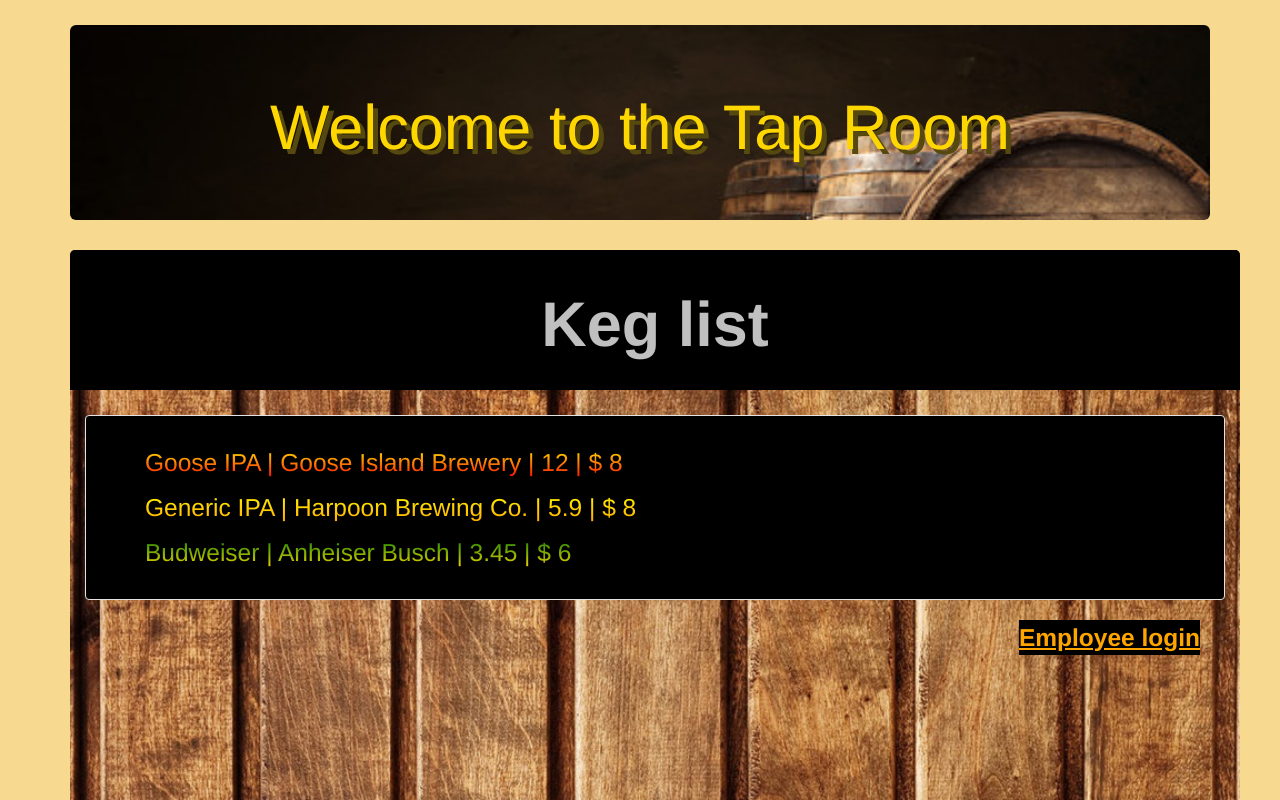
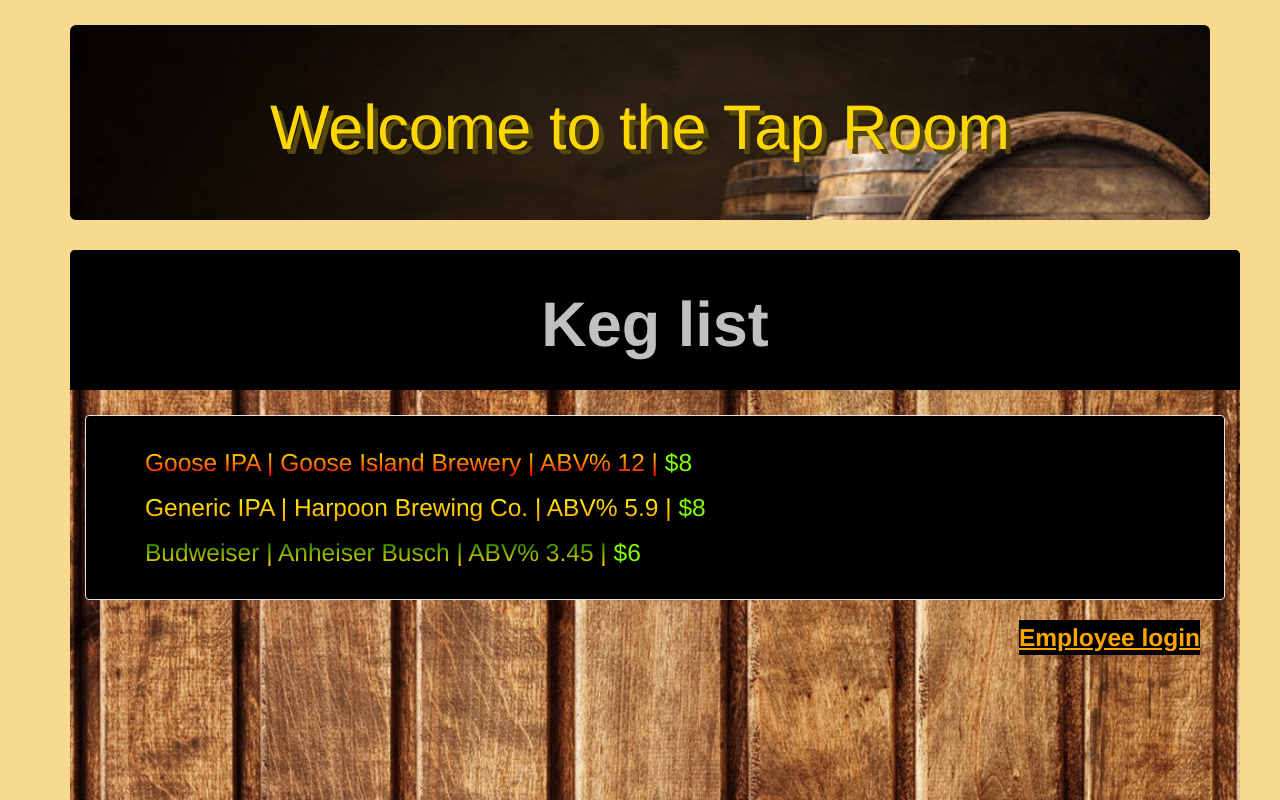
Before and after one commit to masenmatthews/Angular-JS_TapRoom, an Angular app: page / in a window 1280 px wide. Shown: the top 800 px of the page. Built offline with nearby package versions, Linux system fonts and the light colour scheme.

Commit message:
Change beer price and ABV styles

```diff
--- a/src/app/app.component.css
+++ b/src/app/app.component.css
@@ -1,3 +1,11 @@
 .jumbotron {
     color: gold;
 }
+
+.cheapBeer {
+  color: purple;
+}
+
+.goodBeer {
+  color: silver;
+}
--- a/src/app/app.component.html
+++ b/src/app/app.component.html
@@ -33,7 +33,7 @@
       <div *ngIf="showForm">
         <app-new-keg (sendKeg)="addKeg($event)"></app-new-keg>
       </div>
-      <app-edit-keg [childSelectedKeg2] = 'selectedKeg2' (clickedDone)="finishedEditing()" (clickedDelete)="deleteKeg()"></app-edit-keg>
+      <app-edit-keg [childSelectedKeg2] = 'selectedKeg2' (clickedDone)="finishedEditing()" (clickedDelete)="deleteKeg()">where am i?</app-edit-keg>
     </div>
   </div>
 
--- a/src/app/keg-list/keg-list.component.css
+++ b/src/app/keg-list/keg-list.component.css
@@ -40,6 +40,14 @@
   -webkit-text-fill-color: transparent;
 }
 
+.cheapBeer {
+  color: chartreuse;
+}
+
+.goodBeer {
+  /*color:  rgb(252, 155, 212);*/
+  color: magenta;
+}
 
 #sidebar {
   border-radius: 5px 5px 0 0;
--- a/src/app/keg-list/keg-list.component.html
+++ b/src/app/keg-list/keg-list.component.html
@@ -13,17 +13,17 @@
         <div *ngIf="currentKeg.abv > 8; then darkest"></div>
 
         <ng-template #light>
-          <li class="abv1" (click)="kegClicked(currentKeg)">{{currentKeg.name}} | {{currentKeg.brand}} | {{currentKeg.abv}} | $ {{currentKeg.price}}
+          <li> <span class="abv1" (click)="kegClicked(currentKeg)">{{currentKeg.name}} | {{currentKeg.brand}} | ABV% {{currentKeg.abv}} | </span><span [ngClass]="{'cheapBeer': currentKeg.price <= 8, 'goodBeer': currentKeg.price > 8 }">${{currentKeg.price}}</span>
           </li>
         </ng-template>
 
         <ng-template #darker>
-          <li class="abv3" (click)="kegClicked(currentKeg)">{{currentKeg.name}} | {{currentKeg.brand}} | {{currentKeg.abv}} | $ {{currentKeg.price}}
+          <li> <span class="abv3" (click)="kegClicked(currentKeg)">{{currentKeg.name}} | {{currentKeg.brand}} | ABV% {{currentKeg.abv}} | </span><span [ngClass]="{'cheapBeer': currentKeg.price <= 8, 'goodBeer': currentKeg.price > 8 }">${{currentKeg.price}}</span>
           </li>
         </ng-template>
 
         <ng-template #darkest>
-          <li class="abv5" (click)="kegClicked(currentKeg)">{{currentKeg.name}} | {{currentKeg.brand}} | {{currentKeg.abv}} | $ {{currentKeg.price}}
+          <li> <span class="abv5" (click)="kegClicked(currentKeg)">{{currentKeg.name}} | {{currentKeg.brand}} | ABV% {{currentKeg.abv}} | </span><span [ngClass]="{'cheapBeer': currentKeg.price <= 8, 'goodBeer': currentKeg.price > 8 }">${{currentKeg.price}}</span>
           </li>
         </ng-template>
       </div>
```
Also changed, not shown: 1 other file (tests, documents, lock files or other folders).
